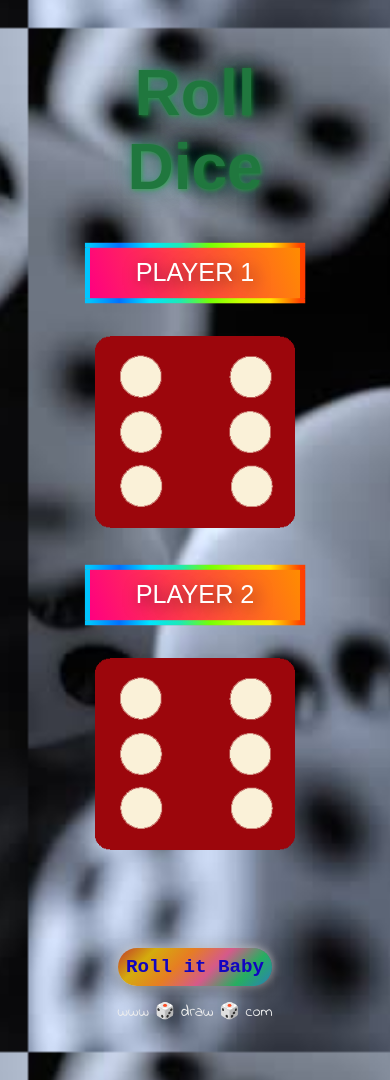
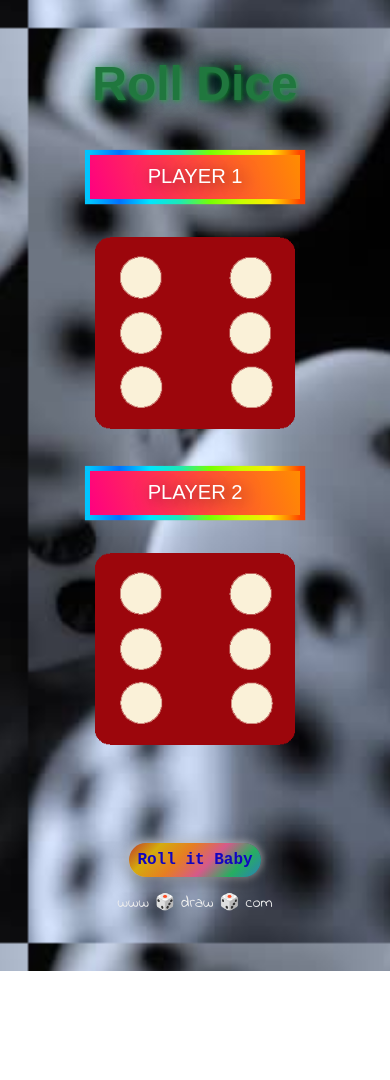
Before and after one commit to amnabbouti/rolldice, a plain HTML site: page index.html in a window 390 px wide. After the commit the page ends 971 px from the top, so only its background shows below. Drawn offline with Linux system fonts and the light colour scheme; a web font is replaced by a local one.

Commit message:
Update styles.css

```diff
--- a/styles.css
+++ b/styles.css
@@ -1,5 +1,6 @@
 .container {
-  width:50%;
+  width: 90%;
+  max-width: 600px;
   margin: auto;
   text-align: center;
 }
@@ -29,7 +30,6 @@ h1 {
     0 0 20px rgba(9, 0, 255, 0.4);
   animation: glow 2s infinite alternate;
 }
-
 p {
   font-size: 2rem;
   color: #ffffff;
@@ -60,12 +60,11 @@ p {
   text-align: center;
   display: inline-block;
 }
-
 img {
   width:50%;
   padding: 10px;
+  height: auto;
 }
-
 .player2-wins-background {
   background-image: url('https://mir-s3-cdn-cf.behance.net/project_modules/disp/ece6df15203791.5628e1878ad0c.png');
   background-position: center;
@@ -132,7 +131,6 @@ footer {
   text-align: center;
   font-family: 'Indie Flower', cursive;
 }
-
 
 /* KeyFrames */
 @keyframes bounce {
@@ -215,6 +213,8 @@ footer {
 
   img {
     width: 80%;
+    max-width: 100%;
+    height: auto;
   }
 
   #rollDiceButton {
@@ -222,3 +222,17 @@ footer {
     padding: 8px;
   }
 }
+
+@media (max-width: 480px) {
+  h1 {
+    font-size: 3rem;
+  }
+
+  p {
+    font-size: 1.2rem;
+  }
+
+  #rollDiceButton {
+    font-size: 1rem;
+  }
+}
```
